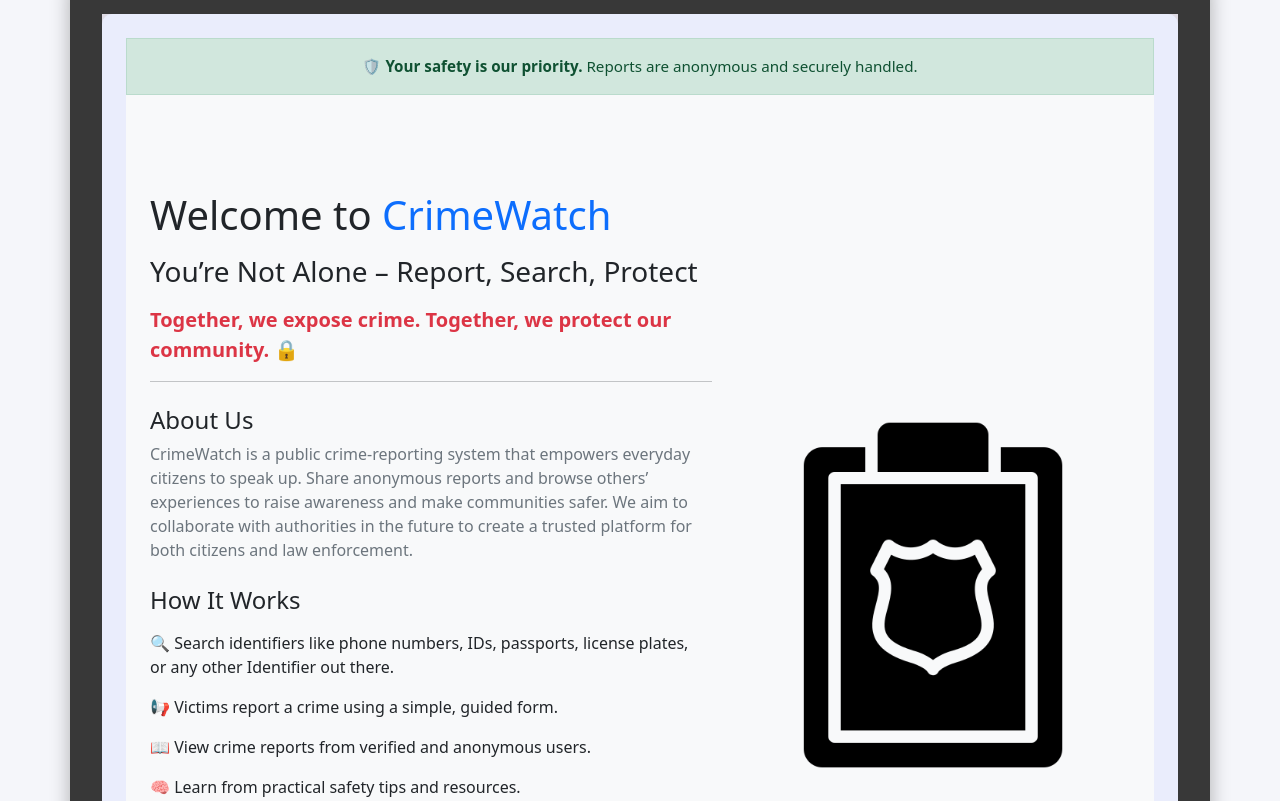
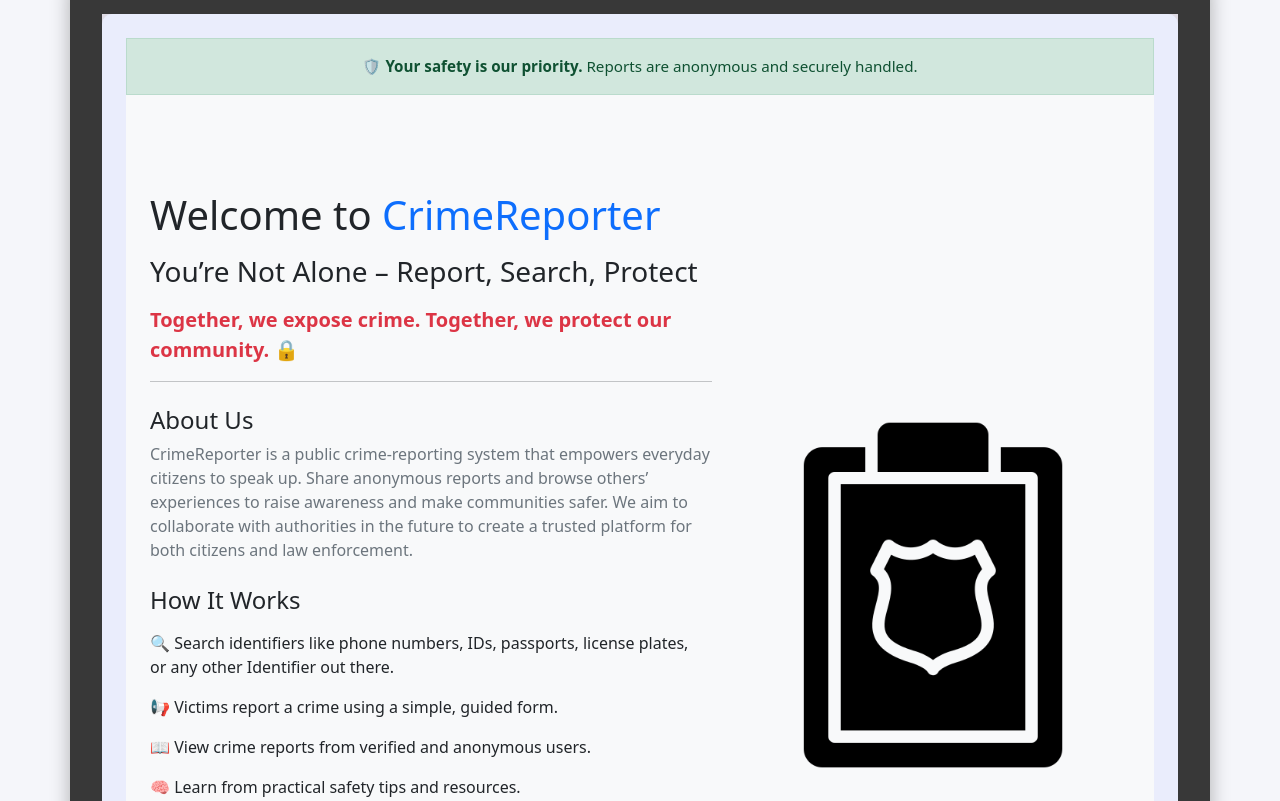
Before and after one commit to Tjail/crime-reporter-system, a Django app: page / in a window 1280 px wide. Shown: the part 151-952 px from the top of the page. Run offline with Django 5.2, Linux system fonts and the light colour scheme; some libraries are stand-ins or nearby versions.

```diff
--- a/landing/templates/landing/home.html
+++ b/landing/templates/landing/home.html
@@ -16,14 +16,14 @@
                 <div class="container mt-5">
                     <div class="row align-items-center">
                         <div class="col-md-7">
-                            <h1 class="mb-3 hero-animated">Welcome to <span class="text-primary">CrimeWatch</span></h1>
+                            <h1 class="mb-3 hero-animated">Welcome to <span class="text-primary">CrimeReporter</span></h1>
                             <h3 class="mb-3 hero-animated">You’re Not Alone – Report, Search, Protect</h3>
                             <p class="lead fw-bold text-danger">Together, we expose crime. Together, we protect our community. 🔒</p>
                             <hr class="mb-4">
 
                             <h4>About Us</h4>
                             <p class="text-muted">
-                                CrimeWatch is a public crime-reporting system that empowers everyday citizens to speak up.
+                                CrimeReporter is a public crime-reporting system that empowers everyday citizens to speak up.
                                 Share anonymous reports and browse others’ experiences to raise awareness and make communities safer.
                                 We aim to collaborate with authorities in the future to create a trusted platform for both citizens and law enforcement.
                             </p>
--- a/templates/account/signup.html
+++ b/templates/account/signup.html
@@ -8,7 +8,7 @@
   <div class="row justify-content-center">
     <div class="col-md-10 col-lg-8 col-xl-6">
       <div class="card shadow-lg border-0 rounded-4 p-4">
-        <h3 class="text-center mb-4 text-success">{% trans "Join CrimeWatch" %}</h3>
+        <h3 class="text-center mb-4 text-success">{% trans "Join CrimeReporter" %}</h3>
         <p class="text-center text-muted mb-4">{% trans "Create an account to report crime, share info, and help others." %}</p>
 
         <form method="post" action="{% url 'account_signup' %}">
```
